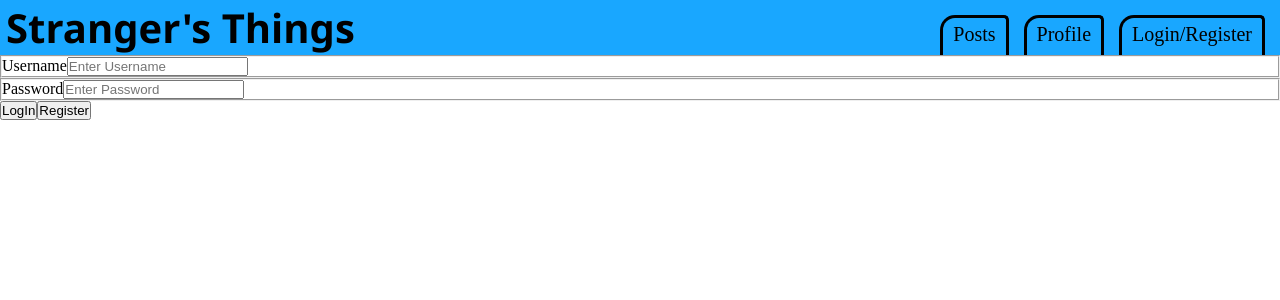
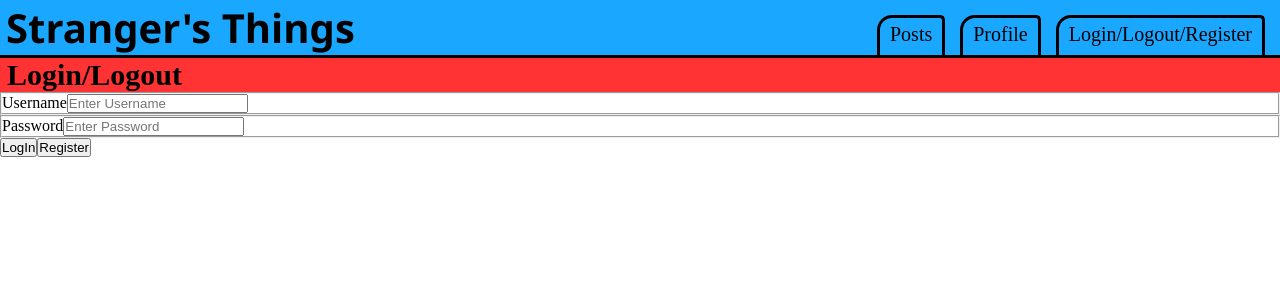
Before and after one commit to thompscott/Strangers_Things, a React (Create React App) app: page / in a window 1280 px wide. Shown: the top 300 px of the page. Built offline with nearby package versions, Linux system fonts and the light colour scheme.

Commit message:
Fixed messages for logged out users, added comments

```diff
--- a/src/components/App.js
+++ b/src/components/App.js
@@ -4,7 +4,10 @@ import LogIn from "./LogIn";
 import CreatePost from "./CreatePost";
 import { Routes, Route } from "react-router-dom";
 import Profile from "./Profile";
+
+{/*Returns All JSX but Header*/}
 const App = () => {
+  {/*Get Token From Browser if Present*/}
   const [token, setToken] = useState(
     localStorage.getItem("token") ? localStorage.getItem("token") : ""
   );
@@ -12,14 +15,14 @@ const App = () => {
   return (
     <Routes>
       <Route path="/posts" element={<ViewPosts token={token} />} />
-      <Route path="/profile" element={<Profile token={token} />} />
+      <Route path="/profile" element={<Profile token={token} setToken={setToken} />} />
       <Route
         path="/login"
-        element={<LogIn token={token} setToken={setToken} />}
+        element={<LogIn setToken={setToken} />}
       />
       <Route
         exact path="/"
-        element={<LogIn token={token} setToken={setToken} />}
+        element={<LogIn setToken={setToken} />}
       />
     </Routes>
   );
--- a/src/components/CreateMessage.js
+++ b/src/components/CreateMessage.js
@@ -1,18 +1,29 @@
 import React, { useState, useEffect } from "react";
 import { sendMessage } from "../api";
 
+{
+  /*Returns the Create Message Form JSX */
+}
 const CreateMessage = (props) => {
-  const [token, postId, setMessage] = [props.token, props.postId, props.setMessage];
-    const [messageCont, setMessageCont] = useState('')
+  const [token, postId, setMessage] = [
+    props.token,
+    props.postId,
+    props.setMessage,
+  ];
+  const [messageCont, setMessageCont] = useState("");
   return (
     <div className="createMessage">
+      {/*Create Post Form*/}
+
+      {/*API Call, Send Message*/}
       <form
         onSubmit={(event) => {
           event.preventDefault();
-          sendMessage(token, postId, messageCont)
-          setMessage('');
+          sendMessage(token, postId, messageCont);
+          setMessage("");
         }}
       >
+        {/*Text Input Boxes*/}
         <fieldset>
           <label htmlFor="message">Message</label>
           <input
@@ -27,10 +38,14 @@ const CreateMessage = (props) => {
             }}
           />
         </fieldset>
+
+        {/*Submit Button*/}
         <button type="submit">Send Message</button>
+
+        {/*Cancel Button*/}
         <button
           onClick={() => {
-            setMessage('');
+            setMessage("");
           }}
         >
           Cancel
--- a/src/components/CreatePost.js
+++ b/src/components/CreatePost.js
@@ -1,6 +1,7 @@
 import React, { useState, useEffect } from "react";
 import { createPost } from "../api";
 
+{/*Returns Create Post Form JSX*/}
 const CreatePost = (props) => {
   const [token, setCreateNewPost] = [props.token, props.setCreateNewPost];
   const [deliveryCheck, setDeliveryCheck] = useState(false);
@@ -10,11 +11,11 @@ const CreatePost = (props) => {
 
   return (
     <div className="createPost">
+      {/*Create Post Form*/}
       <form
-
         onSubmit={(event) => {
+          {/*API Call, Create New Post*/}
           event.preventDefault();
-
           const postObj = {
             title: title,
             description: description,
@@ -24,7 +25,7 @@ const CreatePost = (props) => {
           createPost(postObj, token);
           setCreateNewPost(false);
         }}
-      >
+      > {/*Create Post Text Boxes*/}
         <div className="createInputs">
           <label htmlFor="title">Title</label>
         <fieldset className="createfieldset">
@@ -68,6 +69,7 @@ const CreatePost = (props) => {
             }}
           />
         </fieldset>
+        {/*Will Deliver Checkbox*/}
         <fieldset className="createfieldset">
           <label  htmlFor="willDeliver">Will You Deliver?</label>
           <input className="checkbox"
@@ -79,6 +81,7 @@ const CreatePost = (props) => {
           />
         </fieldset>
         </div>
+        {/*Buttons*/}
         <button className="createPostButton" type="submit">Create Post</button>
         <button className="cancelCreatePost"
           onClick={() => {
--- a/src/components/LogIn.js
+++ b/src/components/LogIn.js
@@ -1,16 +1,22 @@
 import React, { useEffect, useState } from "react";
 import { logIn, registerAPI } from "../api";
 
+{/*Returns the Login/Register Page in JSX*/}
 const LogIn = (props) => {
-  const [token, setToken] = [props.token, props.setToken];
+  const [setToken] = [props.setToken];
   const [username, setUsername] = useState("");
   const [password, setPassword] = useState("");
   const [register, setRegister] = useState(0);
 
-  return logInLogOut();
+  return (
+    <div>
+      {/*Page Title*/}
+      <div className="pageTitle">
+        <h2>Login/Logout</h2>
+      </div>
 
-  function logInLogOut() {
-    return localStorage.getItem("token") ? (
+      {/*Log Out Button*/}
+      {localStorage.getItem("token") ? (
         <div>
           <button
             onClick={() => {
@@ -24,6 +30,7 @@ const LogIn = (props) => {
         </div>
       ) : (
         <div className="login">
+          {/*Login/Register Form*/}
           <form
             onSubmit={(event) => {
               event.preventDefault();
@@ -31,6 +38,7 @@ const LogIn = (props) => {
               setRegister(0);
             }}
           >
+            {/*Login Form Text Boxes*/}
             <fieldset>
               <label htmlFor="username">Username</label>
               <input
@@ -71,10 +79,12 @@ const LogIn = (props) => {
             </button>
           </form>
         </div>
+      )}
+    </div>
   );
-  }
 };
 
+{/*API Call, Login and Register*/}
 async function handleSubmit(username, password, register, setToken) {
   if (register) {
     const token = await registerAPI(username, password);
--- a/src/components/ModifyPost.js
+++ b/src/components/ModifyPost.js
@@ -1,6 +1,7 @@
-import React, { useState, useEffect } from "react";
+import React, { useState } from "react";
 import { modifyPost } from "../api";
 
+{/*Returns Modify Post JSX*/}
 const ModifyPost = (props) => {
   const [
     token,
@@ -23,10 +24,16 @@ const ModifyPost = (props) => {
   const [title, setTitle] = useState(titleIn);
   const [description, setDescription] = useState(descriptionIn);
   const [price, setPrice] = useState(priceIn);
+
+
   return (
     <div className="modifyPost">
+
+      {/*Modify Post Form*/}
       <form
         onSubmit={(event) => {
+
+          {/*API Call, Modify Post*/}
           event.preventDefault();
           const postObj = {
             title: title,
@@ -38,6 +45,7 @@ const ModifyPost = (props) => {
           setModify(0);
         }}
       >
+        {/*Modify Post Form Text Boxes*/}
         <fieldset>
           <label htmlFor="title">Title</label>
           <input
@@ -85,11 +93,13 @@ const ModifyPost = (props) => {
           <input
             id="willDeliver"
             type="checkbox"
-            onChange={(event) => {
+            onChange={() => {
               setDeliveryCheck(!deliveryCheck);
             }}
           />
         </fieldset>
+
+        {/*Buttons*/}
         <button type="submit">Update Post</button>
         <button
           onClick={() => {
--- a/src/components/Profile.js
+++ b/src/components/Profile.js
@@ -1,24 +1,39 @@
 import React, { useState, useEffect } from "react";
 import { getUser } from "../api";
+import LogIn from "./LogIn";
 
+{/*Returns Profile Page JSX (Messages)*/}
 const Profile = (props) => {
   const [token] = [props.token];
-
   const [messages, setMessages] = useState([]);
   const [user, setUser] = useState("");
 
+  {/*API Call, Get User Data*/}
   const fetchUser = async () => {
     const userData = await getUser(token);
     console.log(userData, "data");
     setUser(userData.data._id);
     setMessages(userData.data.messages);
   };
-  useEffect(() => {
-    fetchUser();
-  }, []);
+    useEffect(() => {
+      if(token) {
+        fetchUser();
+      }
+
+    }, []);
+
+
 
   return (
     <div>
+       {/*Page Title*/}
+       <div className="pageTitle">
+      <h2>Profile Messages</h2>
+      </div>
+      {/*Display Messages/Prompt Users to Login*/}
+      {token ?
+      <div>
+        {/*Messages to User*/}
       <h3>Messages To Me</h3>
       {messages.map((element) => {
         return ( element.fromUser. _id !== user ?
@@ -30,8 +45,8 @@ const Profile = (props) => {
           : null
         );
       })}
+      {/*Messages From User*/}
       <h3>Messages From Me</h3>
-
       {messages.map((element) => {
         return element.fromUser._id === user ? (
           <div key={element._id} className="">
@@ -41,7 +56,15 @@ const Profile = (props) => {
           </div>
         ) : null;
       })}
+      </div> :
+
+      <div>
+        {/*Prompt User to Login*/}
+        <h3>Log In To View Messages</h3>
+      </div>
+      }
     </div>
+
   );
 };
 
--- a/src/components/Search.js
+++ b/src/components/Search.js
@@ -1,5 +1,6 @@
 import React from "react";
 
+{/*Creates Search Bar Form JSX*/}
 const Search = (props) => {
   const [searchTerm, setSearchTerm] = [props.searchTerm, props.setSearchTerm];
   return (
--- a/src/components/ViewPosts.js
+++ b/src/components/ViewPosts.js
@@ -5,7 +5,7 @@ import CreatePost from "./CreatePost";
 import CreateMessage from "./CreateMessage";
 import Search from "./Search";
 
-/*Creates Posts to View*/
+/*Creates Posts JSX*/
 const ViewPosts = (props) => {
   const [token] = [props.token];
   const [allPosts, setAllPosts] = useState([]);
@@ -17,12 +17,12 @@ const ViewPosts = (props) => {
 
   /*Gets Posts and User Id*/
   const fetchAllPosts = async () => {
-    /*Get Posts*/
+    /*API Call, Get Posts*/
     const data = await GetPosts(token);
     const posts = data.data.posts;
     setAllPosts(posts);
 
-    /*Get User Id*/
+    /*API Call Get User Id*/
     if (token) {
       const userData = await getUser(token);
       const userIdIn = userData.data._id;
@@ -108,6 +108,7 @@ const ViewPosts = (props) => {
                   <p className="postsDescription">Description: {element.description}</p>
                   <p className="price">Price: {element.price}</p>
                   <p className="deliveryOption">Will Deliver: {element.willDeliver ? "Yes" : "No"}</p>
+
                   {/*Modify Post*/}
                   {modify === element._id ? (
                     <ModifyPost
@@ -120,6 +121,7 @@ const ViewPosts = (props) => {
                       setModify={setModify}
                     />
                   ) : null}
+
                   {/*Modify Post Button*/}
                   {userId === element.author._id ? (
                     <div>
@@ -133,6 +135,7 @@ const ViewPosts = (props) => {
                         >
                           Modify Post{" "}
                         </button>
+
                         {/*Delete Post Button*/}
                         <button
                           onClick={() => {
@@ -143,6 +146,7 @@ const ViewPosts = (props) => {
                           Delete Post
                         </button>{" "}
                       </div>
+
                       {/*Display Messages*/}
                       <div>
                         <h3>Messages</h3>
@@ -160,6 +164,7 @@ const ViewPosts = (props) => {
                     </div>
                   ) : (
                     <div>
+
                       {/*Create Message*/}
                       {message === element._id ? (
                         <CreateMessage
@@ -169,14 +174,15 @@ const ViewPosts = (props) => {
                         />
                       ) : (
                         <div>
+
                           {/*Create Message Button*/}
-                          <button
+                          {token ? <button
                             onClick={() => {
                               setMessage(element._id);
                             }}
                           >
                             Create New Message
-                          </button>
+                          </button> : null}
                         </div>
                       )}
                     </div>
--- a/src/index.js
+++ b/src/index.js
@@ -3,7 +3,7 @@ import ReactDOM from "react-dom/client";
 import { App } from "./components";
 import { BrowserRouter, Routes, Route, Link } from "react-router-dom";
 
-
+/*Renders Webpage*/
 const root = ReactDOM.createRoot(document.getElementById('app'));
 root.render(
 <BrowserRouter>
@@ -13,8 +13,7 @@ root.render(
     <nav id='navigation'>
             <Link className="tab" to="/posts">Posts</Link>
             <Link className="tab" to="/profile">Profile</Link>
-            <Link className="tab" to="/login">Login/Register</Link>
-
+            <Link className="tab" to="/login">Login/Logout/Register</Link>
           </nav>
   </header>
           <App/>
```
Also changed, not shown: src/api/index.js (+7 -0 lines). Lines whose indentation alone changed are shown as unchanged.
